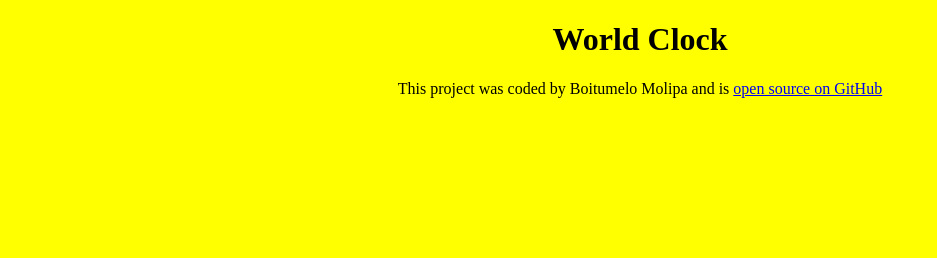
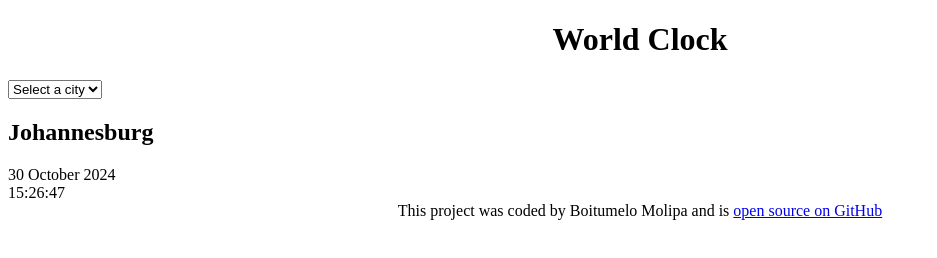
Before and after one commit to Boitu2005/World-clock-Project, a plain HTML site: page index.html in a window 1280 px wide. Shown: the whole page, without its empty margins (0-937 px from the left). Drawn offline with Linux system fonts and the light colour scheme; a script that the page names is missing.

Commit message:
Added basic components in the html

```diff
--- a/css/style.css
+++ b/css/style.css
@@ -1,6 +1,3 @@
-body {
-  background: yellow;
-}
 h1 {
   text-align: center;
 }
--- a/index.html
+++ b/index.html
@@ -12,7 +12,18 @@
     <title>World Clock</title>
   </head>
   <body>
+    <div class="container"></div>
     <h1>World Clock</h1>
+    <select>
+      <option value="">Select a city</option>
+      <option value="">Cape Town</option>
+      <option value="">Tokyo</option>
+      <option value="">Canada</option>
+    </select>
+    <div class="city"></div>
+    <h2>Johannesburg</h2>
+    <div class="date">30 October 2024</div>
+    <div class="time">15:26:47</div>
     <footer>
       This project was coded by Boitumelo Molipa and is
       <a
--- a/javascript/index.js
+++ /dev/null
@@ -1 +0,0 @@
-alert("hello!");
```
